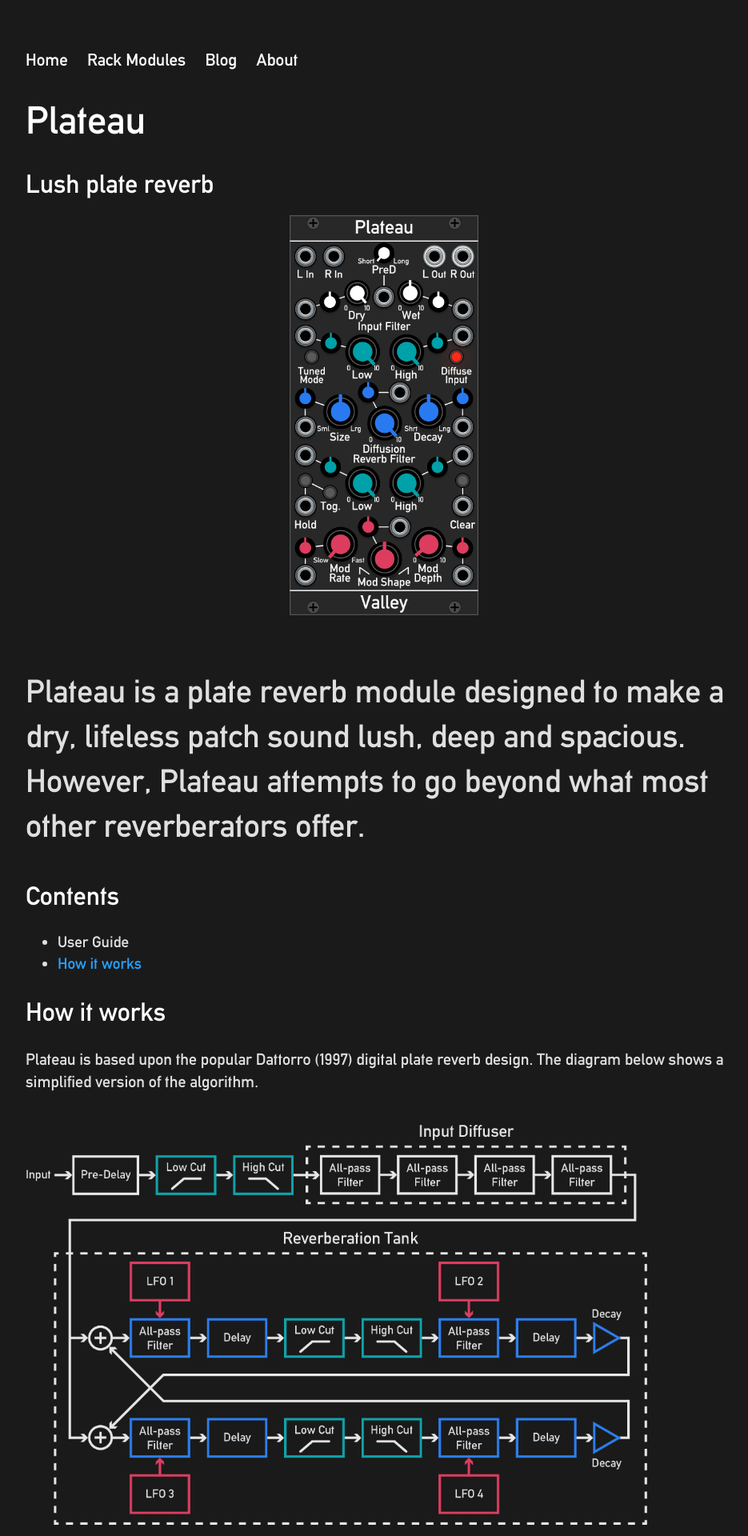
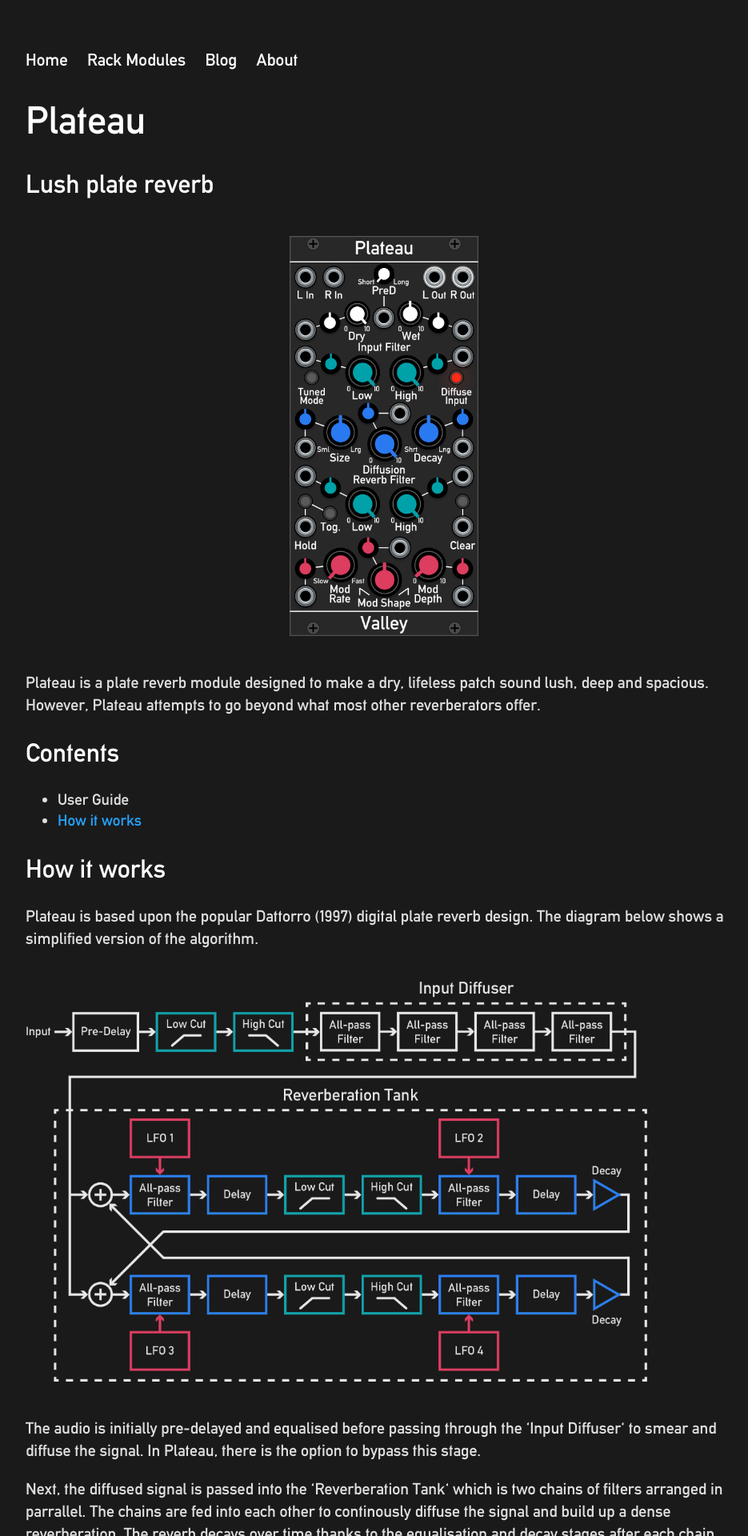
Before and after one commit to ValleyAudio/ValleyAudio.github.io, a Jekyll site: the page built from rack/plateau/plateau.html, in a window 1280 px wide. Shown: the top 1920 px of the page at 80% size, without its empty margins (160-1095 px from the left). Built offline with Jekyll 4.4.1, drawn with Linux system fonts in a browser that asks for light colours.

Commit message:
Formatting

```diff
--- a/rack/plateau/plateau.html
+++ b/rack/plateau/plateau.html
@@ -4,7 +4,7 @@
 ---
 <div class="plateau">
     <h1>Plateau</h1>
-    <h2>Lush plate reverb
+    <h2>Lush plate reverb</h2>
     <center>
         <img src="images/plateau.jpg" alt="Plateau" style="max-width:100%; max-height:500px; margin-top:20px; margin-bottom:20px;">
     </center>
```
